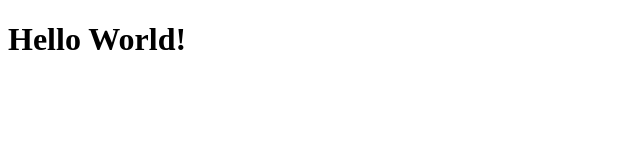
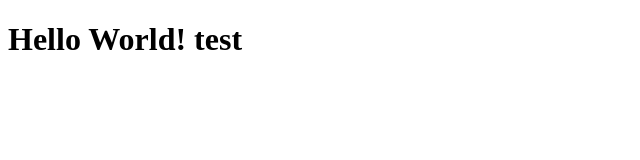
Before and after one commit to alpine-otter/coursera-test, a plain HTML site: page index.html in a window 1280 px wide. Shown: the full height of the page, 0-640 px from the left. Drawn offline with Linux system fonts and the light colour scheme.

Commit message:
Test update index.html

```diff
--- a/index.html
+++ b/index.html
@@ -5,6 +5,6 @@
     <title>GitHub TestPage</title>
 </head>
 <body>
-    <h1>Hello World!<h1>
+    <h1>Hello World! test<h1>
 </body>
 </html>
```
